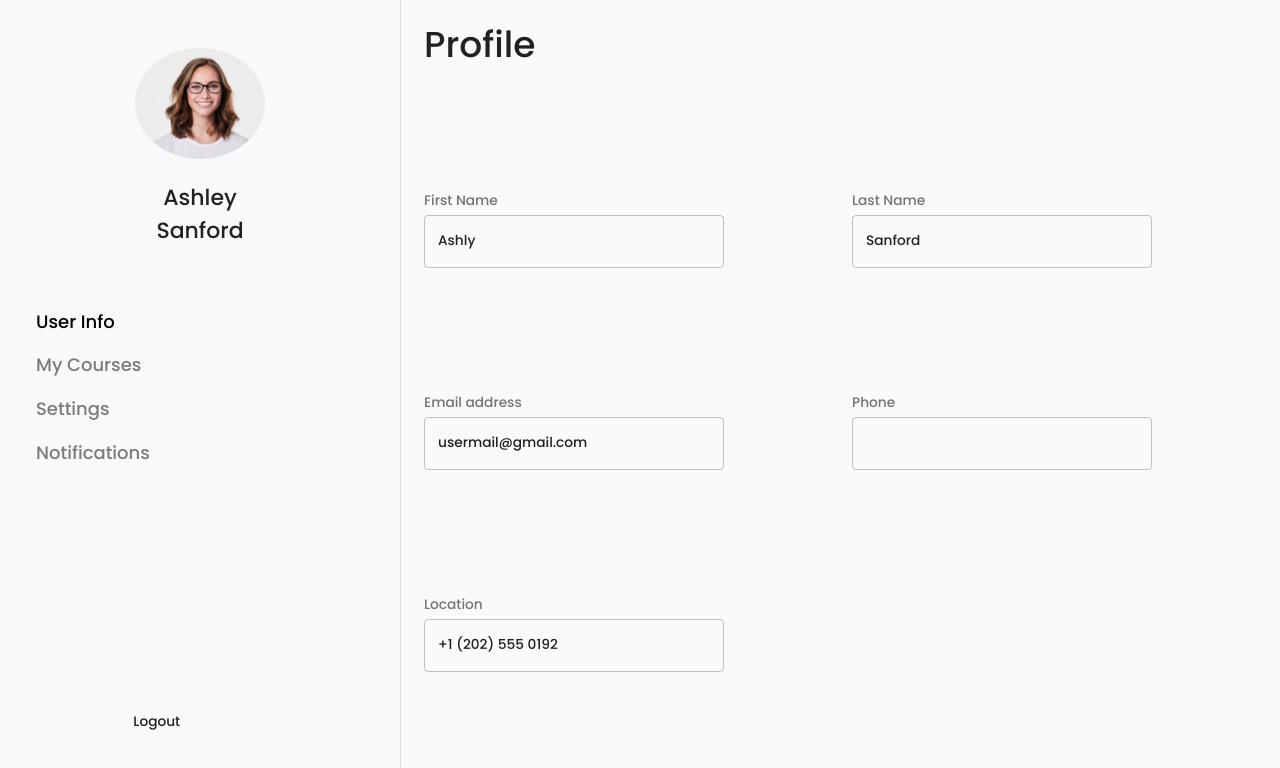
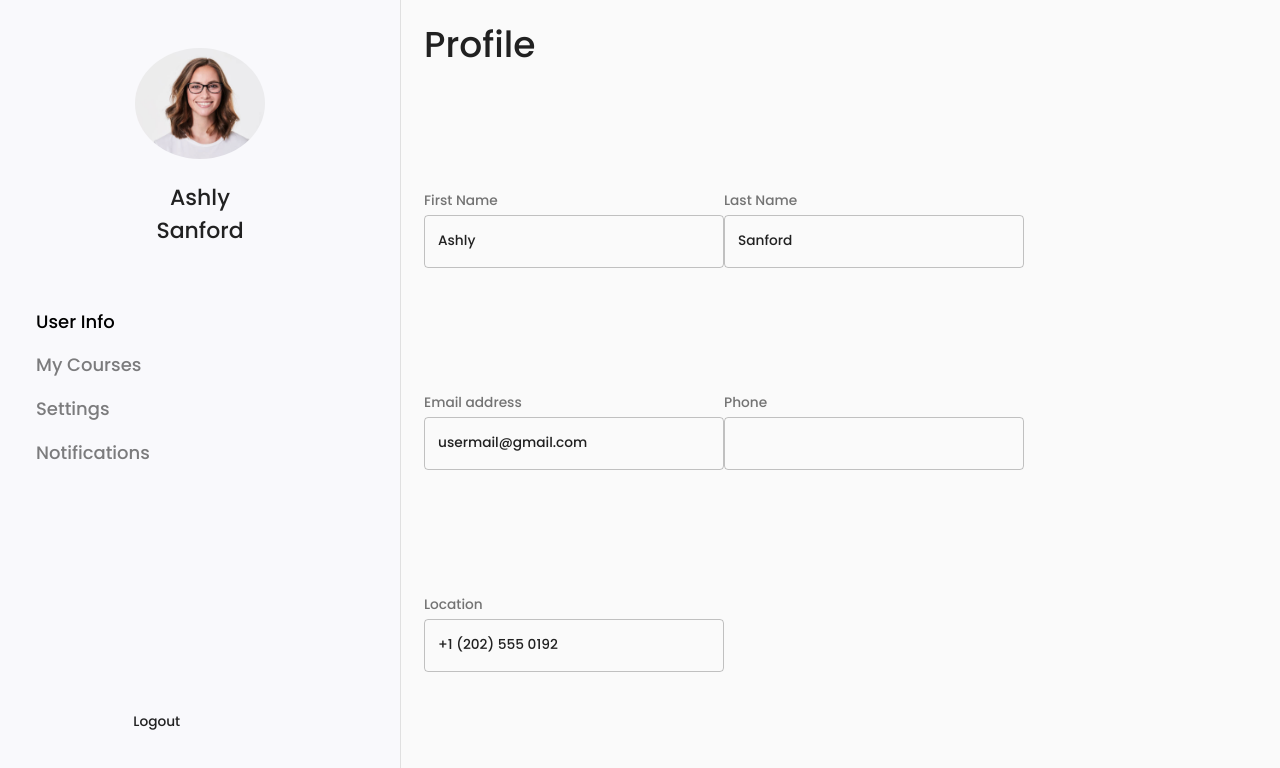
Before and after one commit to jonquag/Study-App, a React (Create React App) app in the folder client/: page /profile in a window 1280 px wide. Shown: the top 768 px of the page. Built offline with nearby package versions, Linux system fonts and the light colour scheme.

Commit message:
First draft for nested routing
added  useRouteMatch(); for nested routing. URL is changing but not rendering the needed content.

```diff
--- a/client/src/App.js
+++ b/client/src/App.js
@@ -24,7 +24,7 @@ function App() {
                         <Route exact path="/sign-up" component={Signup} />
 
                         {/* Any other unknown paths redirects to sign-up. */}
-                        <Route
+                        {/* <Route
                             path="*"
                             render={props => (
                                 <Redirect
@@ -34,7 +34,7 @@ function App() {
                                     }}
                                 />
                             )}
-                        />
+                        /> */}
                     </Switch>
                 </BrowserRouter>
             </CssBaseline>
--- a/client/src/components/Profile/Sidebar.js
+++ b/client/src/components/Profile/Sidebar.js
@@ -1,7 +1,7 @@
 import React from 'react';
 import { Grid, Typography } from '@material-ui/core';
 import { Drawer as MUIDrawer } from '@material-ui/core';
-import { NavLink } from 'react-router-dom';
+import { NavLink, useRouteMatch } from 'react-router-dom';
 import { makeStyles } from '@material-ui/styles';
 import profilePic from '../../static/images/profilePicSample.png';
 
@@ -33,6 +33,7 @@ const useStyles = makeStyles(theme => ({
 
 const Drawer = props => {
     const classes = useStyles();
+    let { url } = useRouteMatch();
 
     return (
         <MUIDrawer variant="permanent" anchor="left" className={classes.drawer}>
@@ -42,6 +43,7 @@ const Drawer = props => {
                 direction="column"
                 alignItems="center"
                 style={{ width: '400px' }}
+                item
                 sm={12}
                 className={classes.drawer}
             >
@@ -54,14 +56,14 @@ const Drawer = props => {
                     />
 
                     <Typography className={classes.profileName} align="center">
-                        Ashley Sanford
+                        Ashly Sanford
                     </Typography>
                 </Grid>
 
                 {/* Profile Links container */}
                 <Grid container item direction="column" className={classes.linkContainer}>
                     <NavLink
-                        to="/profile"
+                        to={`${url}`}
                         exact
                         activeStyle={{
                             opacity: '100%',
@@ -71,7 +73,7 @@ const Drawer = props => {
                         User Info
                     </NavLink>
                     <NavLink
-                        to="profile/courses"
+                        to={`${url}/courses`}
                         exact
                         activeStyle={{
                             opacity: '100%',
@@ -81,7 +83,7 @@ const Drawer = props => {
                         My Courses
                     </NavLink>
                     <NavLink
-                        to="/profile/settings"
+                        to={`${url}/settings`}
                         exact
                         activeStyle={{
                             opacity: '100%',
@@ -91,7 +93,7 @@ const Drawer = props => {
                         Settings
                     </NavLink>
                     <NavLink
-                        to="/profile/notifications"
+                        to={`${url}/notifications`}
                         exact
                         activeStyle={{
                             opacity: '100%',
@@ -103,7 +105,7 @@ const Drawer = props => {
                 </Grid>
                 <Grid container direction="column" item justify="flex-end" sm={4}>
                     <Grid item>
-                        <Typography align="left">Logout</Typography>
+                        <Typography>Logout</Typography>
                     </Grid>
                 </Grid>
             </Grid>
--- a/client/src/components/Profile/UserInfo.js
+++ b/client/src/components/Profile/UserInfo.js
@@ -28,18 +28,18 @@ const UserInfo = props => {
 
     return (
         //  User Info Grid Parent Container
-        <Grid container sm={12} className={classes.profileGrid}>
+        <Grid container item sm={12} className={classes.profileGrid}>
             <Grid item sm={12}>
                 <Typography variant="h1" className={classes.headerStyles}>
                     Profile
                 </Typography>
             </Grid>
             {/* First Name  */}
-            <Grid item xs={12} sm={6}>
+            <Grid item>
                 <InputLabel className={classes.labelStyles}>First Name</InputLabel>{' '}
                 <TextField
                     variant="outlined"
-                    hintText="Change First Name.."
+                    hinttext="Change First Name.."
                     onChange={e => setFirstName(e.target.value)}
                     defaultValue={firstName}
                     className={classes.inputStyles}
@@ -47,22 +47,22 @@ const UserInfo = props => {
             </Grid>
 
             {/* Last Name */}
-            <Grid item xs={12} sm={6}>
+            <Grid item>
                 <InputLabel className={classes.labelStyles}>Last Name</InputLabel>{' '}
                 <TextField
                     variant="outlined"
-                    hintText="Change Last Name.."
+                    hinttext="Change Last Name.."
                     onChange={e => setLastName(e.target.value)}
                     defaultValue={lastName}
                     className={classes.inputStyles}
                 />
             </Grid>
             {/* Email */}
-            <Grid item xs={12} sm={6}>
+            <Grid item>
                 <InputLabel className={classes.labelStyles}>Email address</InputLabel>{' '}
                 <TextField
                     variant="outlined"
-                    hintText="Change Email..."
+                    hinttext="Change Email..."
                     onChange={e => setEmail(e.target.value)}
                     defaultValue={email}
                     className={classes.inputStyles}
@@ -70,22 +70,22 @@ const UserInfo = props => {
             </Grid>
 
             {/* Phone */}
-            <Grid item xs={12} sm={6}>
+            <Grid item>
                 <InputLabel className={classes.labelStyles}>Phone</InputLabel>{' '}
                 <TextField
                     variant="outlined"
-                    hintText="Change Phone Number..."
+                    hinttext="Change Phone Number..."
                     onChange={e => setPhone(e.target.value)}
                     defaultValue={phone}
                     className={classes.inputStyles}
                 />
             </Grid>
             {/* Location */}
-            <Grid item xs={12} sm={6}>
+            <Grid item>
                 <InputLabel className={classes.labelStyles}>Location</InputLabel>{' '}
                 <TextField
                     variant="outlined"
-                    hintText="Change Location.."
+                    hinttext="Change Location.."
                     onChange={e => setLocation(e.target.value)}
                     defaultValue={location}
                     className={classes.inputStyles}
--- a/client/src/pages/Profile.js
+++ b/client/src/pages/Profile.js
@@ -1,34 +1,47 @@
 import React from 'react';
-import { Route, Switch } from 'react-router-dom';
+import { Route, Switch, useRouteMatch } from 'react-router-dom';
 import { makeStyles } from '@material-ui/core/styles';
 import { Grid } from '@material-ui/core';
 
 // Custom component imports
 import UserInfo from '../components/Profile/UserInfo';
-import Courses from '../components/Profile/Courses';
+// import Courses from '../components/Profile/Courses';
 import Settings from '../components/Profile/Settings';
 import Notifications from '../components/Profile/Notifications';
-import Drawer from '../components/Profile/Sidebar';
+import Sidebar from '../components/Profile/Sidebar';
 
 const useStyles = makeStyles({
     container: {
         display: 'flex',
     },
+    contentContainer: {
+        height: '100vh',
+    },
 });
 
 const Profile = props => {
     const classes = useStyles();
+    let { path } = useRouteMatch();
 
+    console.log(path);
     return (
         <div className={classes.container}>
-            <Drawer />
+            <Sidebar />
 
-            <Grid container style={{ height: '100vh' }}>
+            <Grid container className={classes.contentContainer}>
                 <Switch>
-                    <Route path="/profile/" exact component={UserInfo} />
-                    <Route path="/profile/courses" component={Courses} />
-                    <Route path="/profile/settings" component={Settings} />
-                    <Route path="/profile/notifications" component={Notifications} />
+                    <Route path={path} exact>
+                        <UserInfo />
+                    </Route>
+                    {/* <Route path={`${path}/courses`}>
+                        <Courses />
+                    </Route */}
+                    <Route path={`${path}/settings`}>
+                        <Settings />
+                    </Route>
+                    <Route path={`${path}/notifications`}>
+                        <Notifications />
+                    </Route>
                 </Switch>
             </Grid>
         </div>
```
